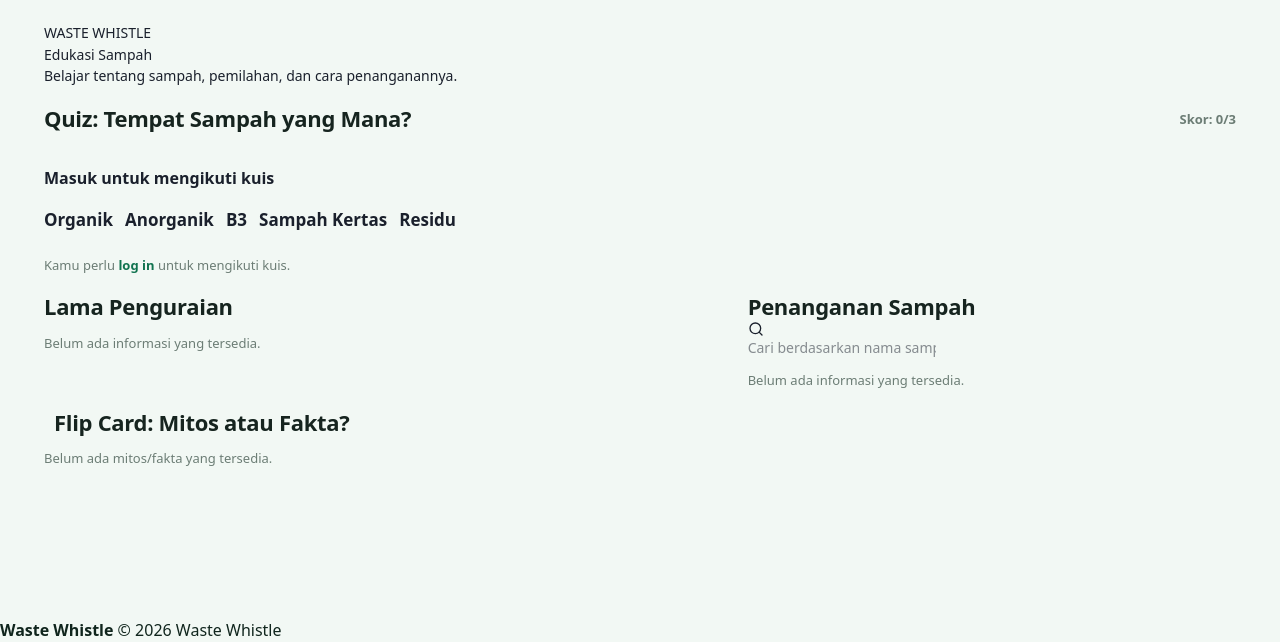
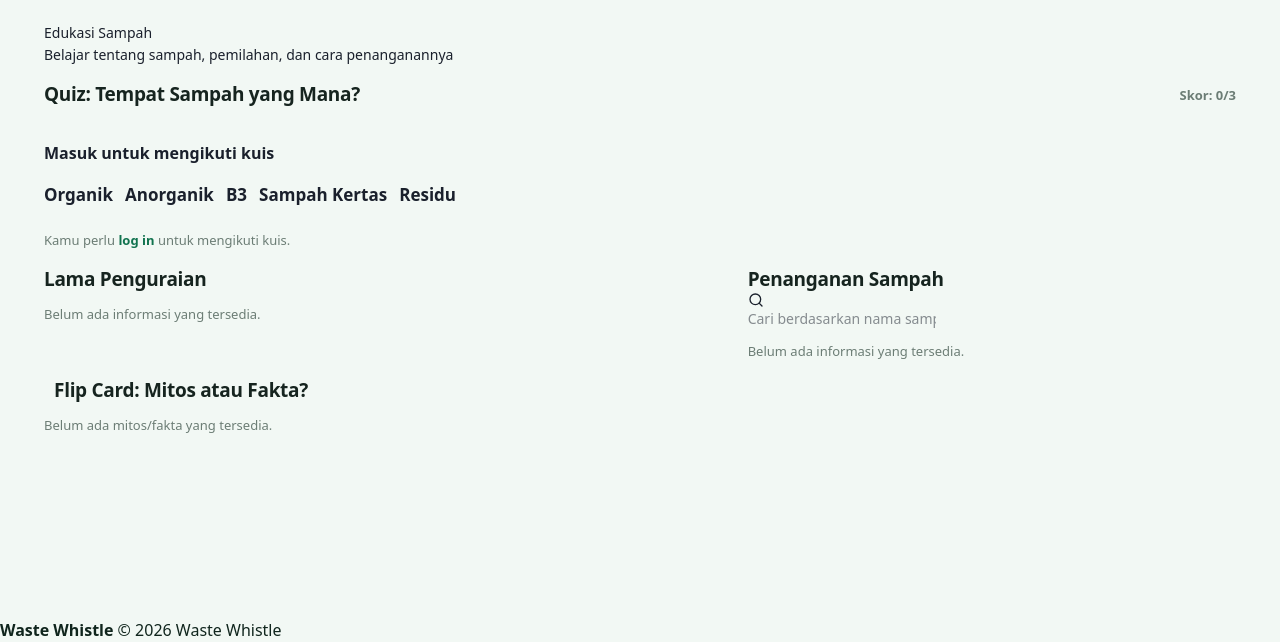
Before and after one commit to pbp-kelompok-b9/WasteWhistle, a Django app: page /education/ in a window 1280 px wide. Shown: the part 158-800 px from the top of the page. Run offline with Django 5.2, Linux system fonts and the light colour scheme; data that the repository does not hold is empty; style sheets or scripts are compiled from the project's sources.

Commit message:
style(education): refine font size in education page

```diff
--- a/templates/education.html
+++ b/templates/education.html
@@ -19,9 +19,8 @@
     <!-- HERO EDUKASI -->
     <section class="education-hero">
         <div class="education-hero__copy">
-            <div class="education-hero__eyebrow"><span aria-hidden="true"></span>WASTE WHISTLE</div>
             <h1>Edukasi Sampah</h1>
-            <p>Belajar tentang sampah, pemilahan, dan cara penanganannya.</p>
+            <p>Belajar tentang sampah, pemilahan, dan cara penanganannya</p>
         </div>
     </section>
 
@@ -29,7 +28,7 @@
     <!-- QUIZ HARIAN -->
     <section class="card" id="daily-quiz">
         <div class="quiz-heading flex items-center justify-between gap-4 max-[540px]:items-start max-[540px]:flex-col max-[540px]:gap-2">
-            <h2 class="text-[22px] font-bold leading-tight tracking-[-0.3px] text-[#16241F]">Quiz: Tempat Sampah yang Mana?</h2>
+            <h2 class="text-[19px] font-bold leading-tight tracking-[-0.3px] text-[#16241F]">Quiz: Tempat Sampah yang Mana?</h2>
             <span class="shrink-0 text-[13px] font-bold text-[#6C7D75]" id="quiz-score-indicator">Skor: {{ daily_score|default:0 }}/{{ quiz_size }}</span>
         </div>
         <ul id="quiz-data" hidden>
@@ -70,7 +69,7 @@
         <!-- Kolom kiri -->
         <div class="card" id="decomposition">
             <div class="education-section-heading">
-                <h2 class="text-[22px] font-bold leading-tight tracking-[-0.3px] text-[#16241F]">Lama Penguraian</h2>
+                <h2 class="text-[19px] font-bold leading-tight tracking-[-0.3px] text-[#16241F]">Lama Penguraian</h2>
                 {% if perms.education.manage_education_content %}{% include "education/crud_buttons.html" with kind="decomposition" %}{% endif %}
             </div>
 
@@ -94,7 +93,7 @@
         <!-- Kolom kanan -->
         <div class="card" id="waste-guide">
             <div class="education-section-heading">
-                <h2 class="text-[22px] font-bold leading-tight tracking-[-0.3px] text-[#16241F]">Penanganan Sampah</h2>
+                <h2 class="text-[19px] font-bold leading-tight tracking-[-0.3px] text-[#16241F]">Penanganan Sampah</h2>
                 {% if perms.education.manage_education_content %}{% include "education/crud_buttons.html" with kind="guide" %}{% endif %}
             </div>
 
@@ -124,7 +123,7 @@
     <!-- MITOS ATAU FAKTA -->
     <section id="myths-facts">
         <div class="education-section-heading mb-3 ml-2.5">
-            <h2 class="text-[22px] font-bold leading-tight tracking-[-0.3px] text-[#16241F]">Flip Card: Mitos atau Fakta?</h2>
+            <h2 class="text-[19px] font-bold leading-tight tracking-[-0.3px] text-[#16241F]">Flip Card: Mitos atau Fakta?</h2>
             {% if perms.education.manage_education_content %}{% include "education/crud_buttons.html" with kind="myth" %}{% endif %}
         </div>
 
@@ -136,7 +135,7 @@
 
                         <span class="flip-front flex flex-col items-center justify-center gap-3.5 border border-[#E2EDE6] bg-white text-center">
                             <svg class="absolute top-3.5 right-3.5 text-[#6C7D75]" width="19" height="19" viewBox="0 0 24 24" fill="none" stroke="currentColor" stroke-width="2" stroke-linecap="round" stroke-linejoin="round" aria-hidden="true"><path d="m17 2 4 4-4 4"/><path d="M3 11V9a3 3 0 0 1 3-3h15"/><path d="m7 22-4-4 4-4"/><path d="M21 13v2a3 3 0 0 1-3 3H3"/></svg>
-                            <span class="text-[19px] font-bold leading-[1.3]">{{ item.statement }}</span>
+                            <span class="text-[17px] font-bold leading-[1.3]">{{ item.statement }}</span>
                             <span class="text-[14px] text-[#6C7D75]">Balik kartu untuk melihat jawaban</span>
                         </span>
 
```
